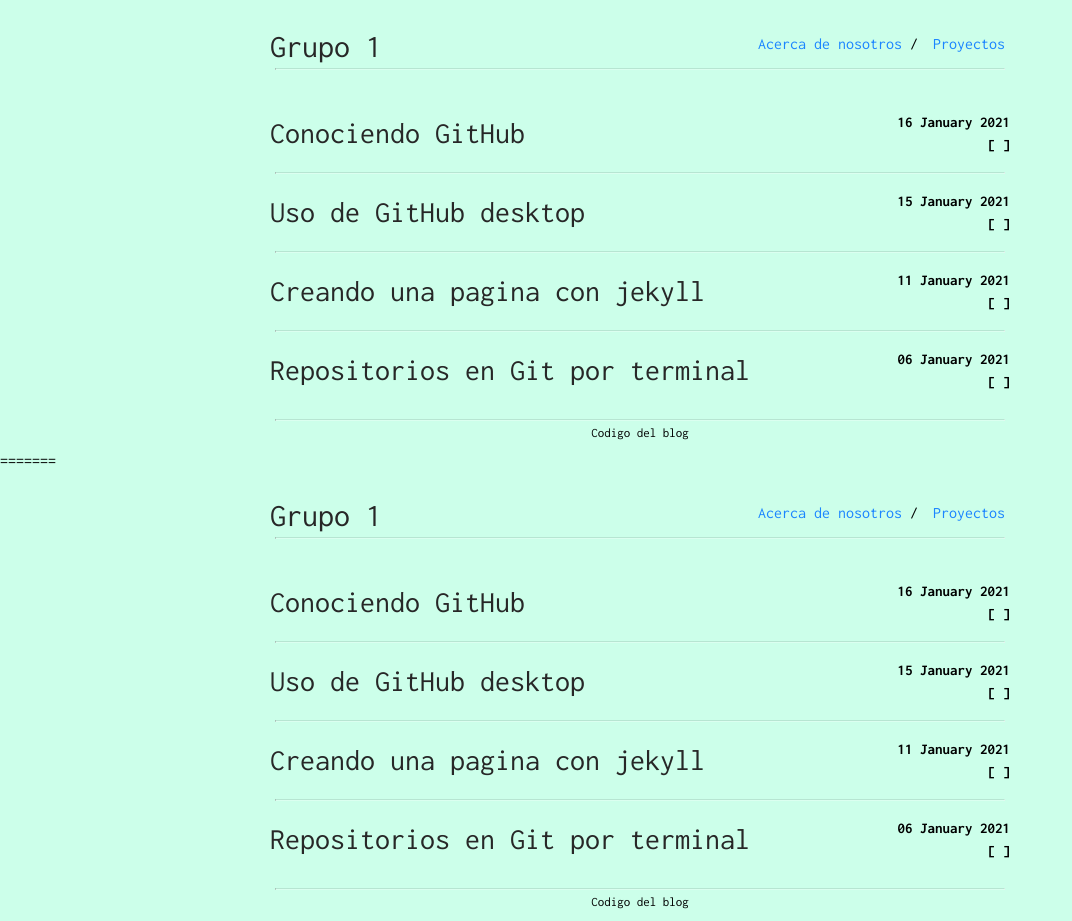
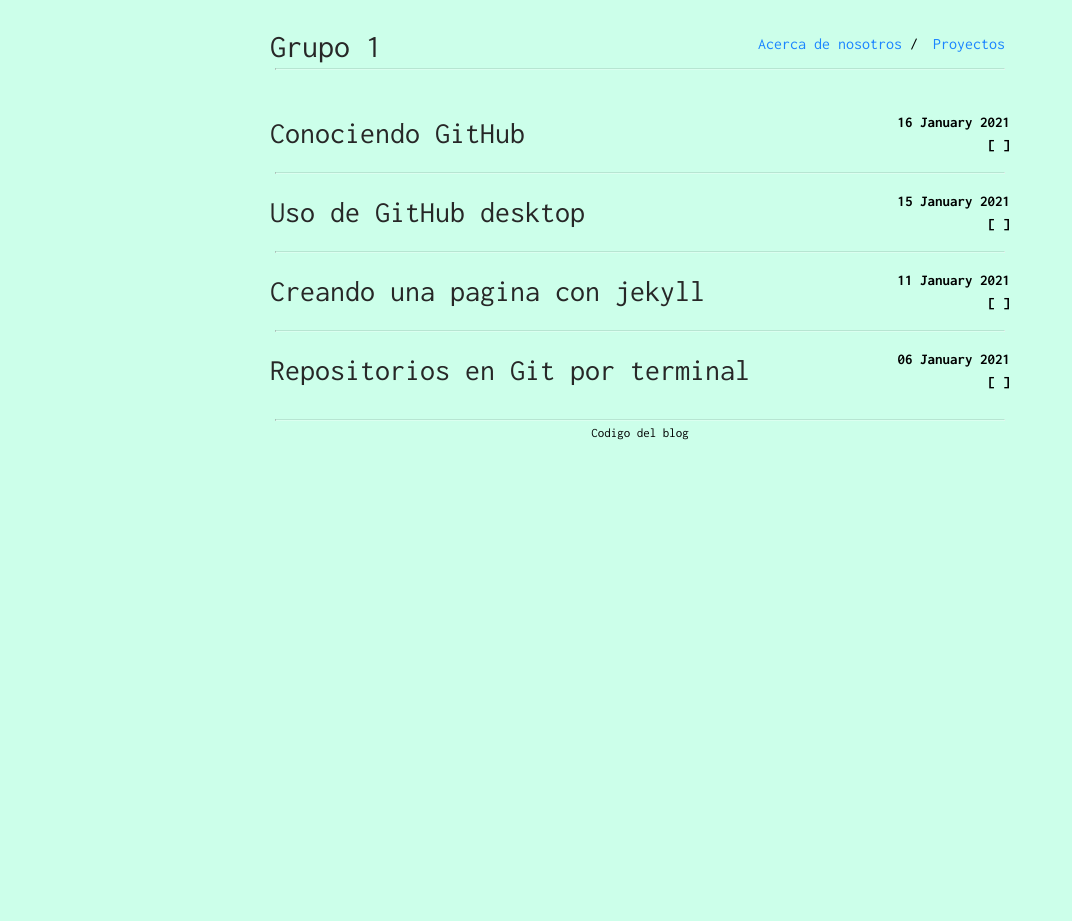
Before and after one commit to Proyecto-Grupo1/blog, a Jekyll site: the page index.html, which Jekyll copies as it is, in a window 1280 px wide. Shown: the whole page, without its empty margins (0-1072 px from the left). Built offline with Jekyll 4.4.1, drawn with Linux system fonts in a browser that asks for light colours; after the commit the page ends 900 px from its top, so only the background shows below that.

Commit message:
Update index.html

```diff
--- a/index.html
+++ b/index.html
@@ -166,170 +166,3 @@
 
     </div>
 </body>
-=======
-<head>
-
-    <title>Grupo 1</title>
-
-    <meta charset="utf-8">
-    <meta name="viewport" content="width=device-width, initial-scale=1">
-    <meta name="keywords" content="blog, rama master, 12345, jekyll">
-    <meta name="author" content="rama master">
-
-    <meta name="description" content="este es un subtitulo">
-    <link href='https://fonts.googleapis.com/css?family=Inconsolata:400,700' rel='stylesheet' type='text/css'>
-    <link rel="stylesheet" href="https://proyecto-grupo1.github.io/prueba2/css/main.css">
-    <link rel="icon" type="image/ico" href="https://proyecto-grupo1.github.io/prueba2/assets/favicon.ico">
-    <link rel="shortcut-icon" type="image/ico" href="https://proyecto-grupo1.github.io/prueba2/assets/favicon.ico">
-
-    <!-- For Facebook -->
-    <meta property="og:title" content="12345" />
-    <meta property="og:image" itemprop="image" content="https://proyecto-grupo1.github.io/prueba2/assets/favicon.ico" />
-    <meta property="og:description" content="este es un subtitulo" />
-
-    <!-- For Twitter -->
-    <meta name="twitter:card" content="summary" />
-    <meta name="twitter:title" content="12345" />
-    <meta name="twitter:description" content="este es un subtitulo" />
-    <meta name="twitter:image" content="https://proyecto-grupo1.github.io/prueba2/assets/favicon.ico" />
-</head>
-
-<body>
-    <div class="container">
-        <div class="navbar">
-    <a class="site-title" href="https://proyecto-grupo1.github.io/prueba2/">Grupo 1 </a>
-
-    <ul class="pull-right">
-
-        <li class="pull-left">
-
-            <a href="https://proyecto-grupo1.github.io/prueba2/about">Acerca de nosotros</a>
-            /
-        </li>
-
-        <li class="pull-left">
-
-            <a href="https://github.com/PROCESOS-DE-SOFTWARE-2020-II">Proyectos</a>
-
-        </li>
-
-    </ul>
-
-    <hr>
-</div>
-        <div class="page-title">
-
-        </div>
-        <div class="content">
-
-
-
-    <div class="post-card">
-        <a class="title" href="https://proyecto-grupo1.github.io/prueba2/2021-01-16-Conociendo-Github/">
-            Conociendo GitHub
-        </a>
-
-        <div class="details">
-            <b>16 January 2021</b>
-            <br>
-
-                <b>[</b>
-
-                <b>]</b>
-
-        </div>
-
-        <div class="subtitle">
-
-        </div>
-    </div>
-
-    <hr>
-
-
-
-
-    <div class="post-card">
-        <a class="title" href="https://proyecto-grupo1.github.io/prueba2/2021-01-14-Uso-de-GitHub-Desktop/">
-            Uso de GitHub desktop
-        </a>
-
-        <div class="details">
-            <b>15 January 2021</b>
-            <br>
-
-                <b>[</b>
-
-                <b>]</b>
-
-        </div>
-
-        <div class="subtitle">
-
-        </div>
-    </div>
-
-    <hr>
-
-
-
-
-    <div class="post-card">
-        <a class="title" href="https://proyecto-grupo1.github.io/prueba2/2021-01-11-Creando-una-pagina-con-jekyll/">
-            Creando una pagina con jekyll
-        </a>
-
-        <div class="details">
-            <b>11 January 2021</b>
-            <br>
-
-                <b>[</b>
-
-                <b>]</b>
-
-        </div>
-
-        <div class="subtitle">
-
-        </div>
-    </div>
-
-    <hr>
-
-
-
-
-    <div class="post-card">
-        <a class="title" href="https://proyecto-grupo1.github.io/prueba2/2021-01-06-Repositorios-en-GitHub-por-terminal/">
-            Repositorios en Git por terminal
-        </a>
-
-        <div class="details">
-            <b>06 January 2021</b>
-            <br>
-
-                <b>[</b>
-
-                <b>]</b>
-
-        </div>
-
-        <div class="subtitle">
-
-        </div>
-    </div>
-
-
-
-
-
-        </div>
-        <div class="footer">
-
-        <hr>
-        <a href="https://github.com/debiantano/debiantano.github.io">Codigo del blog</a>
-
-</div>
-
-    </div>
-</body>
```
